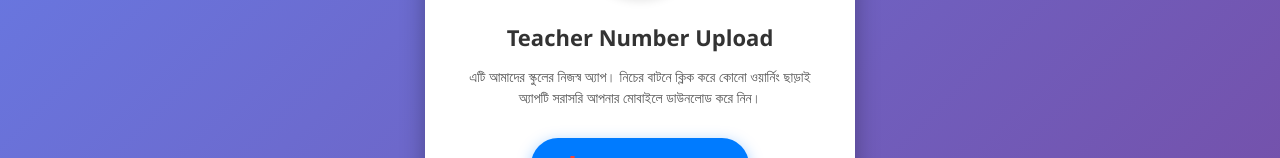
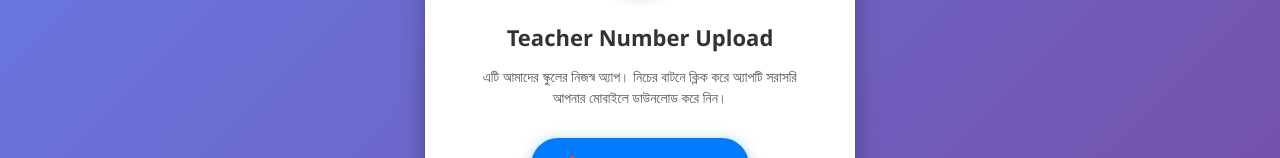
Before and after one commit to DHS2026/Download_Marks_Upload_App, a plain HTML site: page index.html in a window 1280 px wide. Shown: the part 348-506 px from the top of the page. Drawn offline with Linux system fonts and the light colour scheme.

Commit message:
Update download instruction text in index.html

```diff
--- a/index.html
+++ b/index.html
@@ -93,7 +93,7 @@
         <h1>Teacher Number Upload</h1>
 
         <!-- কিছু কথা -->
-        <p>এটি আমাদের স্কুলের নিজস্ব অ্যাপ। নিচের বাটনে ক্লিক করে কোনো ওয়ার্নিং ছাড়াই অ্যাপটি সরাসরি আপনার মোবাইলে ডাউনলোড করে নিন।</p>
+        <p>এটি আমাদের স্কুলের নিজস্ব অ্যাপ। নিচের বাটনে ক্লিক করে অ্যাপটি সরাসরি আপনার মোবাইলে ডাউনলোড করে নিন।</p>
 
         <!-- ডাউনলোড বাটন (আপনার APK ফাইলের নাম দেওয়া আছে) -->
         <a href="Teacher_Number_Upload.apk" download class="download-btn">
```
